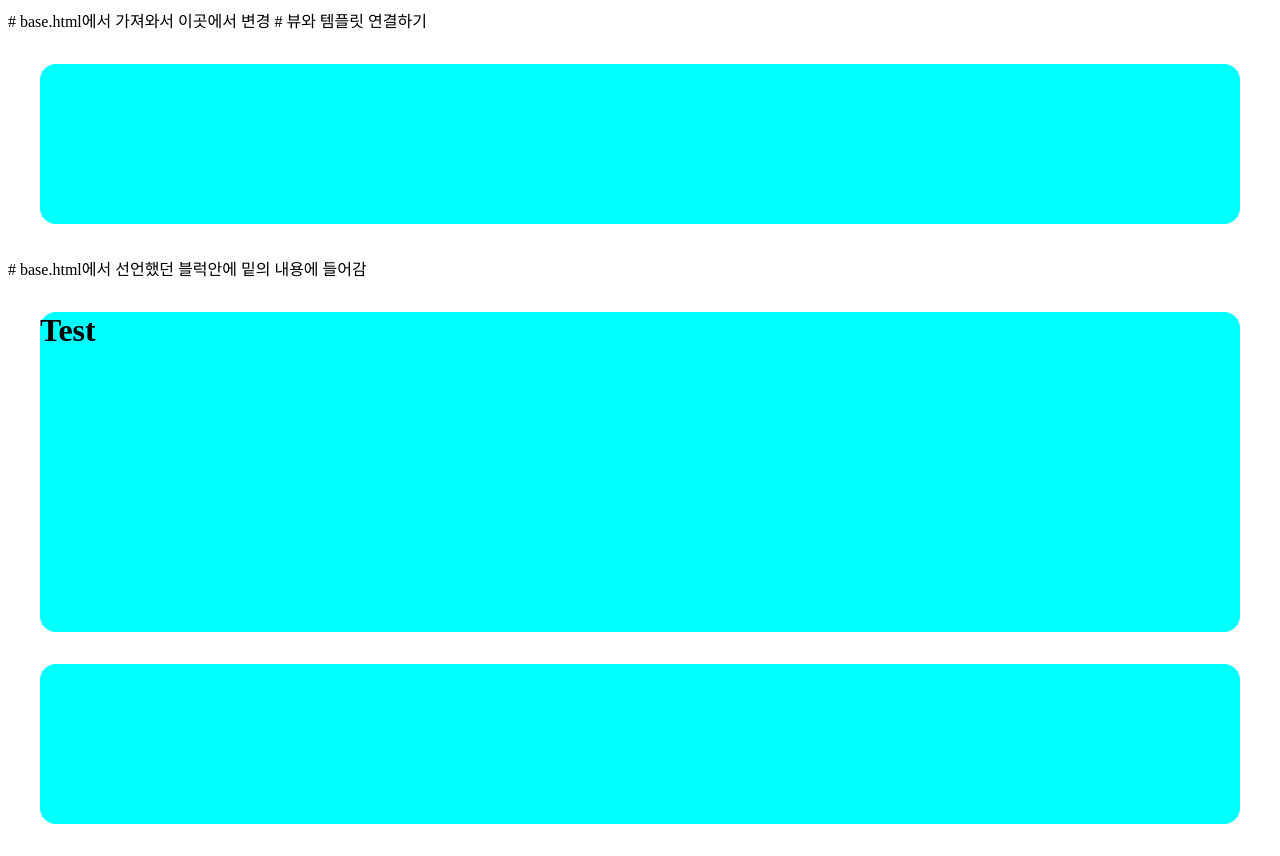
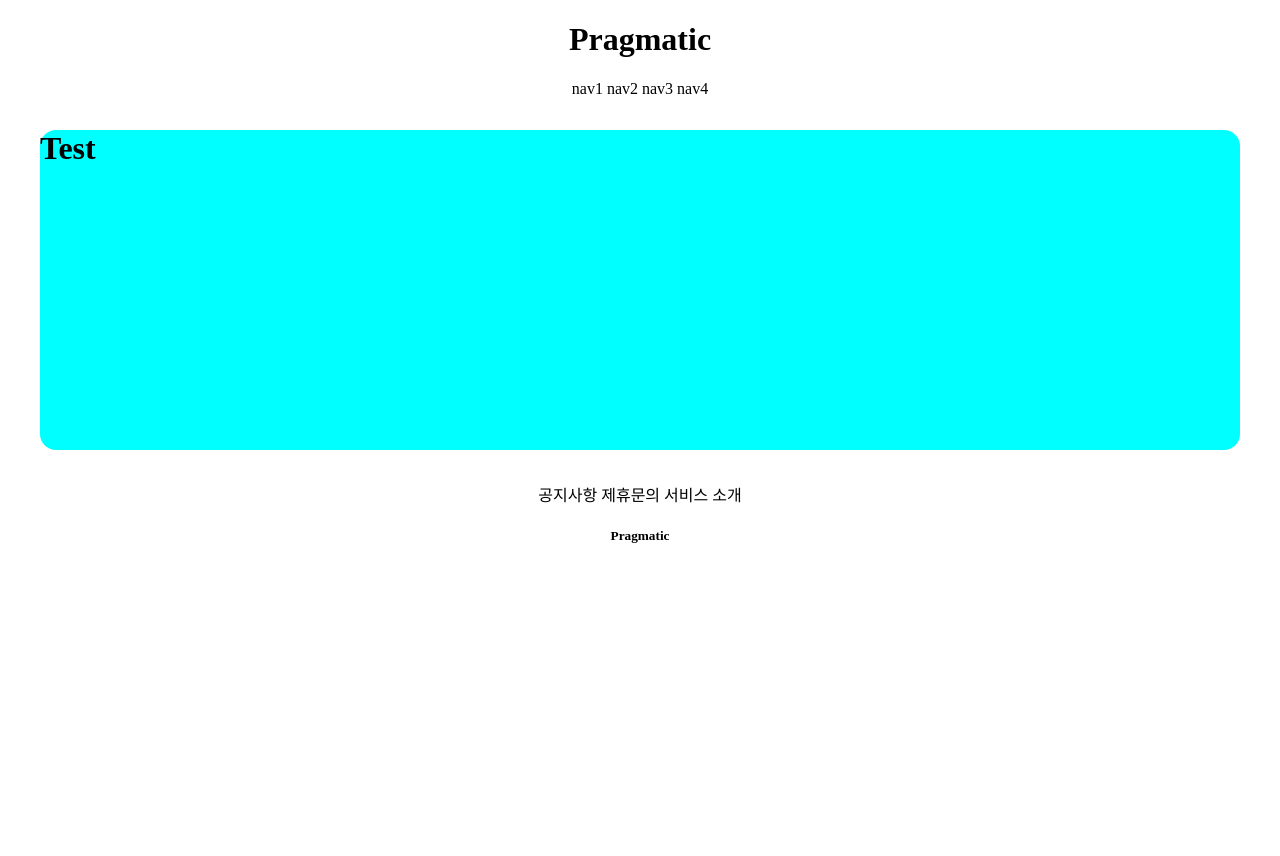
Before and after one commit to JeongJuyeony/gis_6ban_1, a Django app: page /accounts/hello_world/ in a window 1280 px wide. After the commit the page ends 543 px from the top, so only its background shows below. Run offline with Django 3.2, Linux system fonts and the light colour scheme; parts of the project's set-up code (start-up, migrations or seed data) failed here and were passed over.

Commit message:
7/5 6ban class commit 2

```diff
--- a/accountapp/templates/accountapp/hello_world.html
+++ b/accountapp/templates/accountapp/hello_world.html
@@ -1,7 +1,8 @@
-# base.html에서 가져와서 이곳에서 변경
+{#base.html에서 가져와서 이곳에서 변경#}
 {% extends 'base.html' %}
 
-{% block content %} # base.html에서 선언했던 블럭안에 밑의 내용에 들어감
+{#base.html에서 선언했던 블럭안에 밑의 내용에 들어감#}
+{% block content %}
 
     <div style="height: 20rem; background-color: aqua; margin: 2rem; border-radius: 1rem;">
         <h1>Test</h1>
--- a/gis_6ban_1/settings.py
+++ b/gis_6ban_1/settings.py
@@ -18,7 +18,7 @@ BASE_DIR = Path(__file__).resolve().parent.parent
 
 env_list = dict()
 
-local_env = open(os.path.join(BASE_DIR, '.env')) # 불러들이기
+local_env = open(os.path.join(BASE_DIR, '.env'), encoding='utf-8') # 불러들이기
 # 운영체제의 경로탐색에서 BASE_DIR과 env 파일을 join 즉, 최상위 폴더 gis_6ban_1에 있는 env 파일을 oepn
 
 while True:
--- a/templates/base.html
+++ b/templates/base.html
@@ -1,4 +1,4 @@
-# 뷰와 템플릿 연결하기
+{#뷰와 템플릿 연결하기#}
 <!DOCTYPE html>
 <html lang="en">
 
--- a/templates/footer.html
+++ b/templates/footer.html
@@ -1,3 +1,11 @@
-<div style="height: 10rem; background-color: aqua; margin: 2rem; border-radius: 1rem;">
+<div style="text-align: center" >
+    <div>
+        <span>공지사항</span>
+        <span>제휴문의</span>
+        <span>서비스 소개</span>
+    </div>
 
+    <div>
+        <h5>Pragmatic</h5>
+    </div>
 </div>
--- a/templates/header.html
+++ b/templates/header.html
@@ -1,3 +1,11 @@
-<div style="height: 10rem; background-color: aqua; margin: 2rem; border-radius: 1rem;">
-
+<div style="text-align: center">
+    <div>
+        <h1>Pragmatic</h1>
+    </div>
+    <div>
+        <span>nav1</span>
+        <span>nav2</span>
+        <span>nav3</span>
+        <span>nav4</span>
+    </div>
 </div>
```
